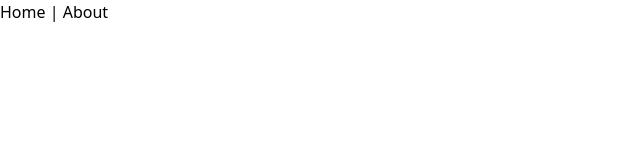
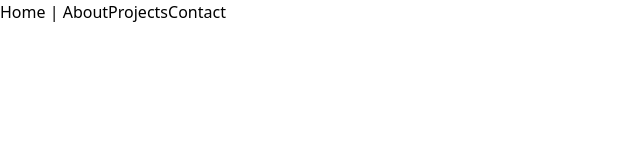
Before and after one commit to vinaydawani/vinaydawani.dev, a Vue app: page / in a window 1280 px wide. Shown: the top 160 px of the page, without its empty margins (0-640 px from the left). Built offline with nearby package versions, Linux system fonts and the light colour scheme.

Commit message:
configured new pages

```diff
--- a/src/App.vue
+++ b/src/App.vue
@@ -2,6 +2,8 @@
   <div id="nav">
     <router-link to="/">Home</router-link> |
     <router-link to="/about">About</router-link>
+    <router-link to="/projects">Projects</router-link>
+    <router-link to="/contact">Contact</router-link>
   </div>
   <router-view />
 </template>
```
Also changed, not shown: src/views/Contact.vue (added), src/views/Projects.vue (added).
